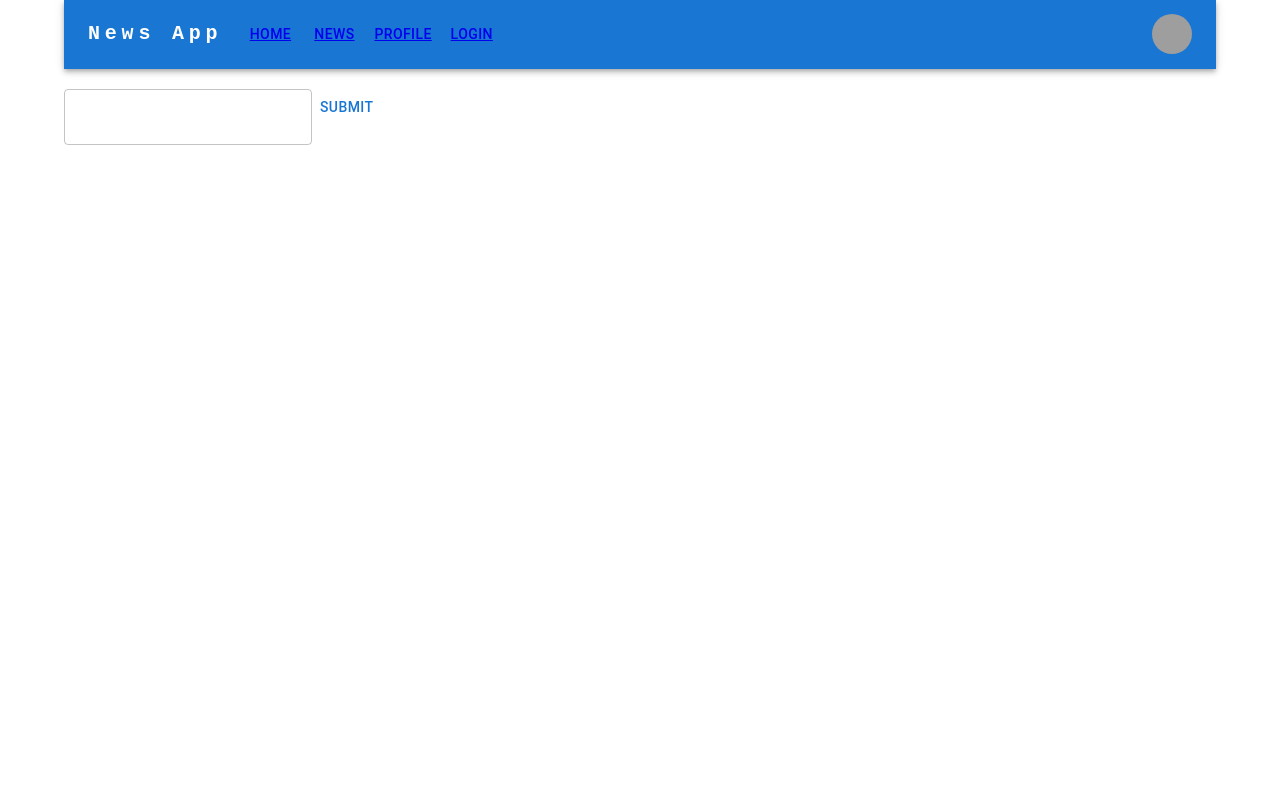
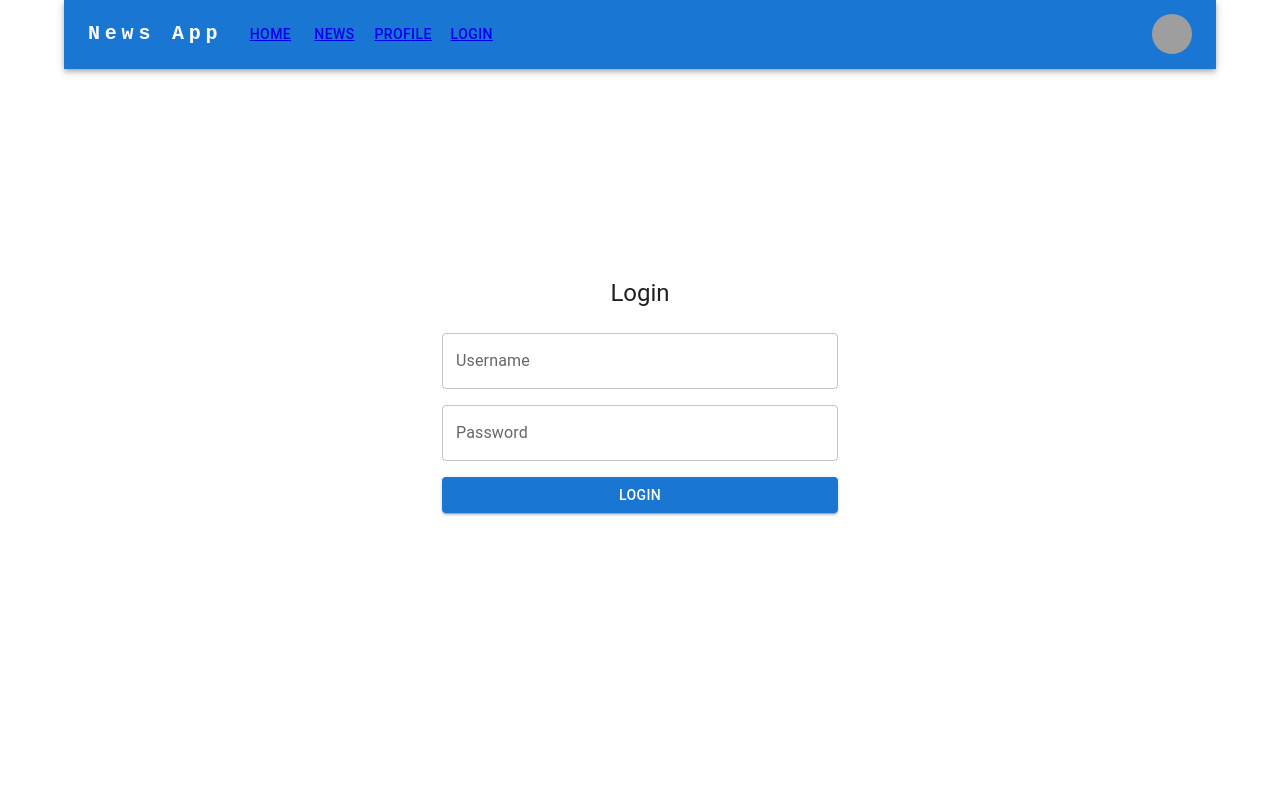
Before and after one commit to KyryloPikhno/News_app_TypeScript, a React (Create React App) app: page /login in a window 1280 px wide. Shown: the top 800 px of the page. Built offline with nearby package versions, Linux system fonts and the light colour scheme; grey boxes are pictures that could not be loaded.

Commit message:
added routes

```diff
--- a/src/components/Login/Login.tsx
+++ b/src/components/Login/Login.tsx
@@ -1,116 +1,90 @@
-import {Button, TextField} from "@mui/material";
-import { useForm, SubmitHandler, Controller,useFormState } from "react-hook-form";
+import React, {FC, useState} from "react";
+import {Box, Button, Container, Grid, TextField, Typography} from "@mui/material";
+import {useForm} from "react-hook-form"
+import {yupResolver} from "@hookform/resolvers/yup";
+import { loginValidator } from "../../validators";
+import {useNavigate} from "react-router";
 
-import React, { FC } from "react";
-import {loginValidator} from "../../validators";
-import {yupResolver} from "@hookform/resolvers/yup";
+type FormValues = {
+    username: string;
+    password: string;
+};
 
-    interface ISignInForm {
-        login: string;
-        password: string;
-    }
-const Login:FC = () => {
-    const {handleSubmit, reset, control} = useForm<ISignInForm>({
-        // resolver: yupResolver(loginValidator)
+const Login: FC = () => {
+    const {register, handleSubmit, formState: {errors}} = useForm<FormValues>({
+        resolver: yupResolver(loginValidator)
     });
-    // const { errors } = useFormState({
-    //     control
-    // })
+
+    const navigate = useNavigate()
 
 
-        const onSubmit: SubmitHandler<ISignInForm> = data => console.log(data);
-
+    const submit = (obj: FormValues) => {
+        const {username, password} = obj;
+        if (username && password) {
+            localStorage.setItem('username', username);
+            localStorage.setItem('password', password);
+            navigate('/profile')
+        }
+    };
 
     return (
-        <form onSubmit={handleSubmit(onSubmit)}>
-            <Controller
-                control={control}
-                name="password"
-                rules={{
-                    required: true
-                }}
-                render={({field, fieldState: {error}}) => (
-                    <TextField {...field} type="password" error={error !== undefined} />
-                )}
-            />
-            {/*<Controller*/}
-            {/*    control={control}*/}
-            {/*    name="name"*/}
-            {/*    render={({ field: { onChange, value } }) => (*/}
-            {/*        <TextField onChange={onChange} value={value} label={"Text Value"} />*/}
-            {/*    )}*/}
-            {/*/>*/}
-            <Button>Submit</Button>
-            {/*<Button onClick={() => reset()} variant={"outlined"}>Reset</Button>*/}
-        </form>
-        // <div className="auth-form">
-        //     <Typography variant="h4" component="div">
-        //         Войдите
-        //     </Typography>
-        //     <Typography variant="subtitle1" gutterBottom component="div" className="auth-form__subtitle">
-        //         Чтобы получить доступ
-        //     </Typography>
-        //     <form className="auth-form__form" onSubmit={handleSubmit(onSubmit)}>
-        //         <Controller
-        //             control={control}
-        //             name="login"
-        //             // rules={loginValidation}
-        //             render={({ field }) => (
-        //                 <TextField
-        //                     label="Логин"
-        //                     onChange={(e) => field.onChange(e)}
-        //                     value={field.value}
-        //                     fullWidth={ true }
-        //                     size="small"
-        //                     margin="normal"
-        //                     className="auth-form__input"
-        //                     error={!!errors.login?.message}
-        //                     helperText={ errors?.login?.message }
-        //                 />
-        //             )}
-        //         />
-        //         <Controller
-        //             control={control}
-        //             name="password"
-        //             // rules={passwordValidation}
-        //             // render={({ field }) => (
-        //                 <TextField
-        //                     label="Пароль"
-        //                     onChange={(e) => field.onChange(e)}
-        //                     value={field.value}
-        //                     fullWidth={ true }
-        //                     size="small"
-        //                     margin="normal"
-        //                     type="password"
-        //                     className="auth-form__input"
-        //                     error={ !!errors?.password?.message }
-        //                     helperText={ errors?.password?.message }
-        //                 />
-        //             )}
-        //         />
-        //         <Button
-        //             type="submit"
-        //             variant="contained"
-        //             fullWidth={ true }
-        //             disableElevation={ true }
-        //             sx={{
-        //                 marginTop: 2
-        //             }}
-        //         >
-        //             Войти
-        //         </Button>
-        //     </form>
-        //
-        //     <div className="auth-form__footer">
-        //         <Typography variant="subtitle1" component="span">
-        //             Нету аккаунта?{" "}
-        //         </Typography>
-        //         <Typography variant="subtitle1" component="span" sx={{ color: 'blue'}}>
-        //             Зарегистрируйтесь
-        //         </Typography>
-        //     </div>
-        // </div>
+        <Container component="main" maxWidth="xs">
+            <Box sx={{marginTop: 26, display: 'flex', flexDirection: 'column', alignItems: 'center'}}>
+                <Typography component="h1" variant="h5">
+                    Login
+                </Typography>
+                <Box component="form" onSubmit={handleSubmit(submit)} sx={{mt: 3}}>
+                    <Grid container spacing={2}>
+                        <Grid item xs={12}>
+                            <TextField
+                                fullWidth
+                                label="Username"
+                                type="text"
+                                id="username"
+                                autoComplete="new-username"
+                                {...register('username')}
+                            />
+                            <Box>
+                                {errors.username && (
+                                    < Typography component="p" sx={{
+                                        mt: 2,
+                                        color: "red",
+                                        fontSize: 10,
+                                        textAlign: "center"
+                                    }}>{errors.username.message}</Typography>
+                                )}
+                            </Box> </Grid>
+                        <Grid item xs={12}>
+                            <TextField
+                                fullWidth
+                                label="Password"
+                                type="password"
+                                id="password"
+                                autoComplete="new-password"
+                                {...register('password')}
+                            />
+                            {errors.password && (
+                                <Typography component="p" sx={{
+                                    mt: 2,
+                                    color: "red",
+                                    fontSize: 10,
+                                    textAlign: "center"
+                                }}>{errors.password.message}</Typography>
+                            )}
+                        </Grid>
+                    </Grid>
+                    <Button type="submit"
+                            fullWidth
+                            variant="contained"
+                            sx={{mt: 2, mb: 1}}
+                    >
+                        Login
+                    </Button>
+                </Box>
+            </Box>
+        </Container>
     );
 };
 
+
 export {Login};
```
